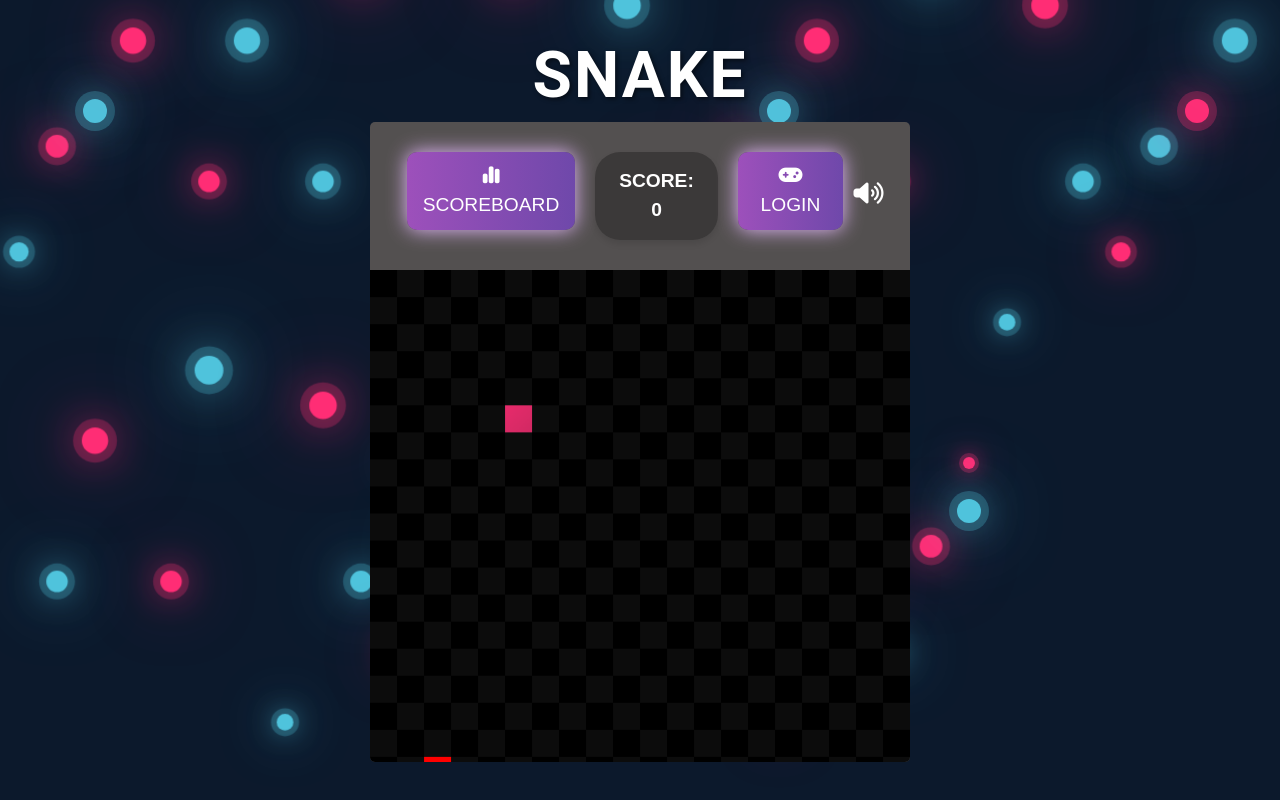
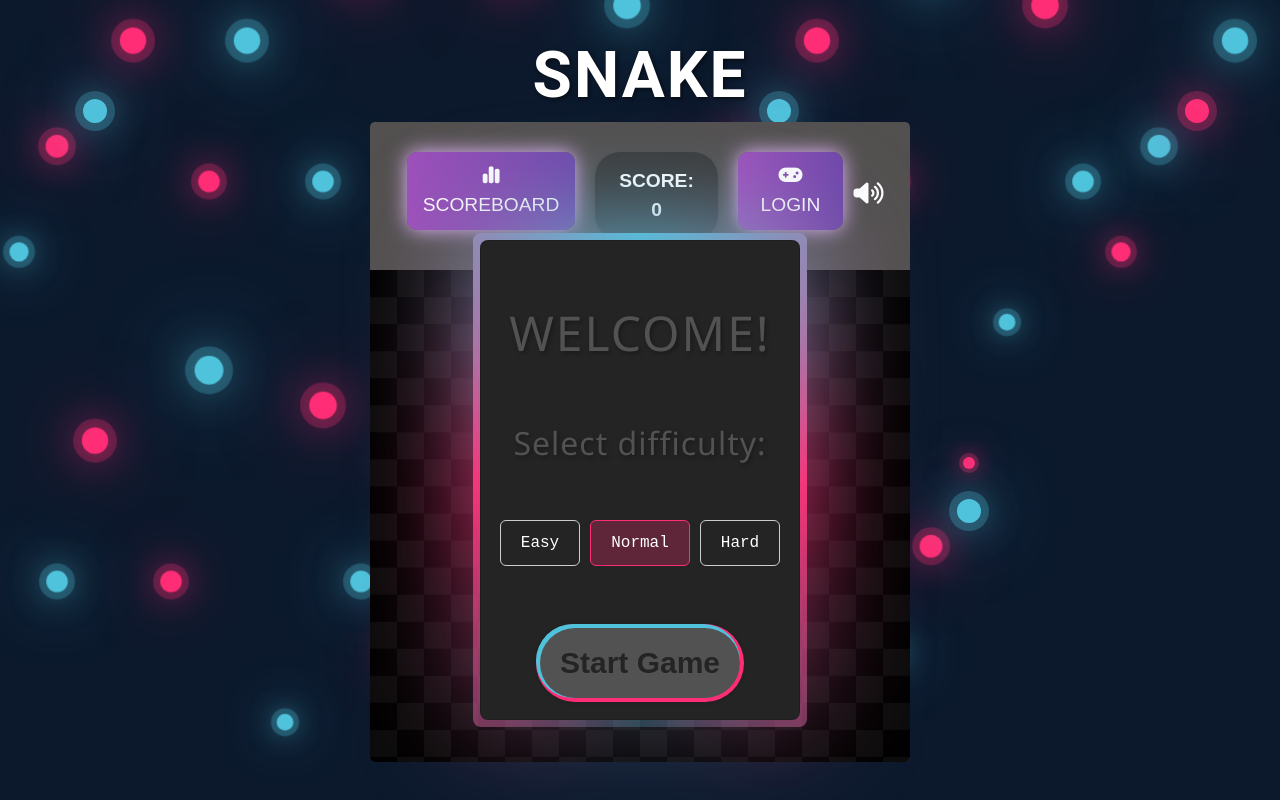
Before and after one commit to Alonsoj28/SnakeGame, a plain HTML site: page index.html in a window 1280 px wide. Drawn offline with nearby package versions, Linux system fonts and the light colour scheme; no server answers.

Commit message:
Added main menu with difficulty selector, changed how score is calculated

```diff
--- a/index.html
+++ b/index.html
@@ -20,6 +20,28 @@
 </head>
 
 <body>
+
+
+      <div style="position: absolute; top: 30vh;" id="difficultyScreen" class="card">
+        <div class="gradient-bg"></div>
+        <h1 class="welcomeTag">Welcome!</h1>
+        <h2 class="difficultySelector">Select difficulty:</h2>
+
+        <div class="difficulty-options">
+          <input onclick="changeDifficulty(0)" class="difficultyOption" type="radio" id="easy" name="difficulty" value="easy">
+          <label class="difficultyTag" for="easy">Easy</label>
+
+          <input onclick="changeDifficulty(1)" class="difficultyOption" type="radio" id="normal" name="difficulty" value="normal" checked>
+          <label class="difficultyTag" for="normal">Normal</label>
+
+          <input onclick="changeDifficulty(2)" class="difficultyOption" type="radio" id="hard" name="difficulty" value="hard">
+          <label class="difficultyTag" for="hard">Hard</label>
+        </div>
+
+        <button onclick="startGame()" class="startBtn" id="startBtn">Start Game</button>
+      </div>
+
+
     <div style="position: fixed; z-index: -100; top: 0; left: 0; width: 100vw; height: 100%;" class="bubbles-container">
         <div class="bubbles">
             <span style="--i:16;"></span>
@@ -286,15 +308,11 @@
 </div>
 
     <!-- Optional: Place to the bottom of scripts -->
-    <script>
-        const myModal = new bootstrap.Modal(document.getElementById('modalId'), options)
-
-    </script>
   </header>
 
   <main>
     <h1 style="text-align: center;" class="game-title">Snake</h1>
-    <div class="wrapper">
+    <div class="wrapper" style="z-index: -5;">
         <div class="game-details">
             <div class="icon">
                 <a role="button" class="nav-link" href="#" data-bs-toggle="modal" data-bs-target="#scoreboard">
--- a/script.js
+++ b/script.js
@@ -1,3 +1,17 @@
+
+// Variables antes de iniciar el juego
+//Empieza en modo normal por default
+var selected_difficulty = 1;
+
+function changeDifficulty(level){
+    selected_difficulty = level;
+    console.log(selected_difficulty);
+}
+
+var gameStarted = 0;
+var scoreValues = [10, 15, 20];
+
+
 // Variables para el sonido
 
 var sfx = {
@@ -59,13 +73,18 @@ window.onload = function(){
     board.height = rows * blockSize;
     board.width = cols * blockSize;
     context = board.getContext("2d");
-    // Easy = 1.4, Normal = 1.0, Hard = 0.7
-    dificulty = 0.7;
+    update();
+}
 
-    placeFood();
+function startGame(){
+    let menu = document.getElementById("difficultyScreen");
+    menu.style.display = 'none';
     document.addEventListener("keyup", changeDirection);
-    //update();
+    // Easy = 1.0, Normal = 0.7, Hard = 0.5
+    let difficultySpeeds = [1.0, 0.8, 0.6];
+    dificulty = difficultySpeeds[selected_difficulty];
     setInterval(update, (1000/10) * dificulty); // Se actualiza el juego cada 100 milisegundos.
+    gameStarted = 1;
 }
 
 function update(){
@@ -99,7 +118,7 @@ function update(){
     if(snakeX == foodX && snakeY == foodY){
         snakeBody.push([foodX, foodY]);
         if (musicStatus == 1) sfx.food.play();
-        score += 10;
+        score += scoreValues[selected_difficulty];
         let scoreLabel = document.querySelector(".scoreLabel");
         scoreLabel.textContent = "Score: " + score;
         placeFood();
--- /dev/null
+++ b/style-card.css
@@ -0,0 +1,143 @@
+@property --gradient-angle {
+    syntax: "<angle>";
+    initial-value: 0deg;
+    inherits: false;
+  }
+
+  :root {
+    /*
+    --clr-1: #052b2f;
+    --clr-2: #073438;
+    --clr-3: #0e4b50;
+    --clr-4: #2d8f85;
+    --clr-5: #637c54;
+    */
+    --clr-1: #252424;
+    --clr-2: #ff2d7544;
+    --clr-3: #4fc3dc44;
+    --clr-4: #ff2d75;
+    --clr-5: #4fc3dc;
+  }
+
+  body {
+    background: black;
+    min-height: 100vh;
+    display: grid;
+    place-content: center;
+  }
+
+  .card {
+    height: 60vh;
+    aspect-ratio: 1 / 1.5;
+    background: var(--clr-1);
+    border-radius: 0.5rem;
+    display: flex;
+    flex-direction: column;
+    align-items: center;
+    justify-content: center;
+    position: relative;
+    display: grid;
+    place-items: center;
+  }
+
+
+  .card::before,
+  .card::after {
+    content: "";
+    position: absolute;
+    inset: -0.5rem;
+    z-index: -1;
+    background: conic-gradient(
+      from var(--gradient-angle),
+      var(--clr-3),
+      var(--clr-4),
+      var(--clr-5),
+      var(--clr-4),
+      var(--clr-3)
+    );
+    border-radius: inherit;
+    animation: rotation 2s linear infinite;
+  }
+
+  .card::after {
+    filter: blur(3.5rem);
+  }
+
+  @keyframes rotation {
+    0% {
+      --gradient-angle: 0deg;
+    }
+    100% {
+      --gradient-angle: 360deg;
+    }
+  }
+
+
+  .difficulty-options {
+    display: flex;
+    flex-direction: row;
+    justify-content: center;
+    align-items: center;
+    gap: 10px;
+    margin-bottom: 20px;
+  }
+
+  label {
+    cursor: pointer;
+    padding: 10px 20px;
+    border-radius: 6px;
+    color: white;
+    border: 1px solid #ccc;
+    transition: all 0.3s ease;
+    font-family: 'Courier New', Courier, monospace;
+  }
+
+  label:hover {
+    background-color: #f0f0f0;
+  }
+
+  input[type="radio"] {
+    display: none;
+  }
+
+  input[type="radio"]:checked + label {
+    background-color: #ff2d7544;
+    color: white;
+    border: 1px solid #ff2d75;
+  }
+
+  button {
+    padding: 12px 24px;
+    border: none;
+    border-radius: 6px;
+    background-color: #3498db;
+    color: white;
+    font-size: 16px;
+    cursor: pointer;
+    transition: background-color 0.3s ease;
+  }
+
+  button:hover {
+    background-color: #2980b9;
+  }
+
+  .welcomeTag {
+    font-family: 'Segoe UI', Tahoma, Geneva, Verdana, sans-serif;
+    font-size: 3rem;
+    color: #525252;
+    text-align: center;
+    text-transform: uppercase;
+    letter-spacing: 2px;
+    margin-bottom: 20px;
+    text-shadow: 2px 2px 4px rgba(0, 0, 0, 0.3);
+  }
+
+  .difficultyTag {
+    font-family: 'Segoe UI', Tahoma, Geneva, Verdana, sans-serif;
+    font-size: 2rem;
+    color: #525252;
+    text-align: center;
+    letter-spacing: 1px;
+    margin-bottom: 15px;
+    text-shadow: 2px 2px 4px rgba(0, 0, 0, 0.3);
+  }
--- a/style.css
+++ b/style.css
@@ -4,6 +4,74 @@
     box-sizing: border-box;
     font-family: sans-serif;
 }
+
+@property --gradient-angle {
+    syntax: "<angle>";
+    initial-value: 0deg;
+    inherits: false;
+  }
+
+  :root {
+    /*
+    --clr-1: #052b2f;
+    --clr-2: #073438;
+    --clr-3: #0e4b50;
+    --clr-4: #2d8f85;
+    --clr-5: #637c54;
+    */
+    --clr-1: #252424;
+    --clr-2: #ff2d7544;
+    --clr-3: #4fc3dc44;
+    --clr-4: #ff2d75;
+    --clr-5: #4fc3dc;
+  }
+
+  .card {
+    height: 60vh;
+    aspect-ratio: 1 / 1.5;
+    background: var(--clr-1);
+    border-radius: 0.5rem;
+    display: flex;
+    flex-direction: column;
+    align-items: center;
+    justify-content: center;
+    position: relative;
+    display: grid;
+    place-items: center;
+  }
+
+
+  .card::before,
+  .card::after {
+    content: "";
+    position: absolute;
+    inset: -0.5rem;
+    z-index: -1;
+    background: conic-gradient(
+      from var(--gradient-angle),
+      var(--clr-3),
+      var(--clr-4),
+      var(--clr-5),
+      var(--clr-4),
+      var(--clr-3)
+    );
+    border-radius: inherit;
+    animation: rotation 2s linear infinite;
+  }
+
+  .card::after {
+    filter: blur(3.5rem);
+  }
+
+  @keyframes rotation {
+    0% {
+      --gradient-angle: 0deg;
+    }
+    100% {
+      --gradient-angle: 360deg;
+    }
+  }
+
 
 .game-title {
     font-family: 'Roboto', sans-serif;
@@ -37,6 +105,7 @@ body{
     height: 80vmin;
     display: flex;
     overflow: hidden;
+    position: relative;
     flex-direction: column;
     border-radius: 5px;
     background: rgb(83, 80, 80);
@@ -245,3 +314,81 @@ label {
     font-size: 24px;
     color: #ffffff;
   }
+
+
+  .difficulty-options {
+    display: flex;
+    flex-direction: row;
+    justify-content: center;
+    align-items: center;
+    gap: 10px;
+    margin-bottom: 20px;
+  }
+
+  .difficultyTag {
+    cursor: pointer;
+    padding: 10px 20px;
+    border-radius: 6px;
+    color: white;
+    border: 1px solid #ccc;
+    transition: all 0.3s ease;
+    font-family: 'Courier New', Courier, monospace;
+  }
+
+  .difficultyTag:hover {
+    background-color: #f0f0f09a;
+  }
+
+  .difficultyOption[type="radio"] {
+    display: none;
+  }
+
+  .difficultyOption[type="radio"]:checked + label {
+    background-color: #ff2d7544;
+    color: white;
+    border: 1px solid #ff2d75;
+  }
+
+  .welcomeTag {
+    font-family: 'Segoe UI', Tahoma, Geneva, Verdana, sans-serif;
+    font-size: 3rem;
+    color: #525252;
+    text-align: center;
+    text-transform: uppercase;
+    letter-spacing: 2px;
+    margin-bottom: 20px;
+    text-shadow: 2px 2px 4px rgba(0, 0, 0, 0.3);
+  }
+
+  .difficultySelector {
+    font-family: 'Segoe UI', Tahoma, Geneva, Verdana, sans-serif;
+    font-size: 2rem;
+    color: #525252;
+    text-align: center;
+    letter-spacing: 1px;
+    margin-bottom: 15px;
+    text-shadow: 2px 2px 4px rgba(0, 0, 0, 0.3);
+  }
+
+.startBtn{
+    display: inline-block;
+    outline: 0;
+    border:0;
+    cursor: pointer;
+    text-decoration: none;
+    position: relative;
+    color: #252424;
+    background: #525252;
+    line-height: 30px;
+    border-radius: 40px;
+    padding: 20px;
+    font-size: 30px;
+    font-weight: 600;
+    box-shadow: #4fc3dc -2px -2px 0px 2px, #ff2d75 0px 0px 0px 4px, rgba(0, 0, 0, 0.05) 0px 0px 2px 7px;
+    transition: all 0.2s;
+}
+.startBtn:hover{
+    box-shadow: #ff2d75 -2px -2px 0px 2px, #4fc3dc 0px 0px 0px 4px, rgba(0, 0, 0, 0.05) 0px 0px 2px 7px;
+    transform: scale(1.01);
+    color: #ffffff;
+}
```
Also changed, not shown: test-card.html (added, +47 -0 lines).
